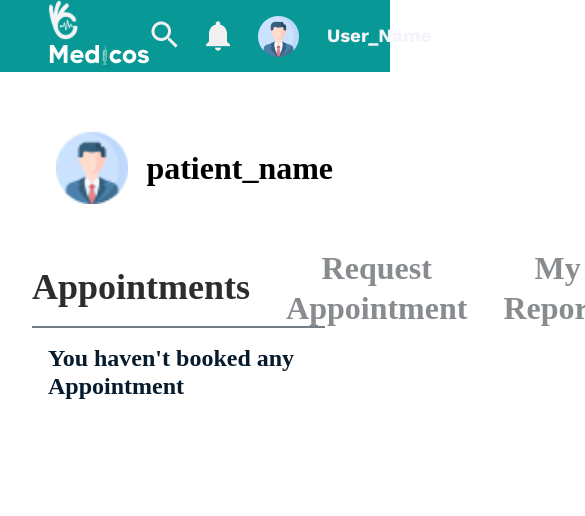
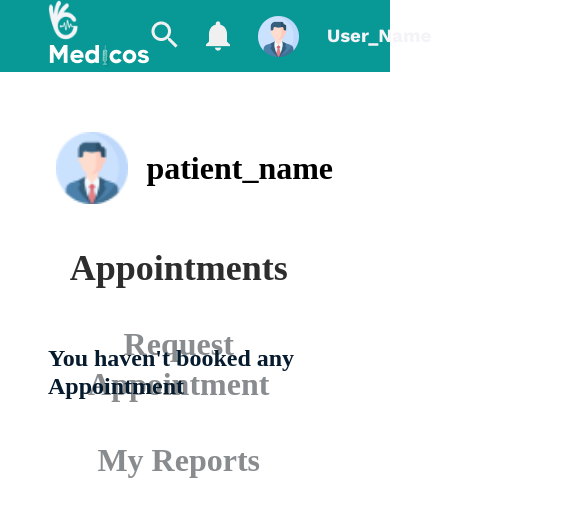
Before and after one commit to ariesiitr/Medicos, a Next.js app in the folder medicose-frontend/: page / in a window 390 px wide. Shown: the top 516 px of the page, 585 px wide, since content can reach past the window. Built offline with nearby package versions, Linux system fonts and the light colour scheme; no server answers.

Commit message:
not responsive yet

```diff
--- a/medicose-frontend/components/dashboard/Patient/Homepage.js
+++ b/medicose-frontend/components/dashboard/Patient/Homepage.js
@@ -39,15 +39,7 @@ function PatientHomepage() {
 					</div>
 				</div>
 				<div className="patientAppointment">
-					<div
-						style={{
-							width: '90%',
-							height: '5rem',
-							display: 'flex',
-							gap: '2.25rem',
-							borderBottom: '2px solid #737E87',
-						}}
-					>
+					<div className="pageIdBtn">
 						<button className="appointmentsText" onClick={(e) => setpageId(1)}>
 							Appointments
 						</button>
--- a/medicose-frontend/styles/Patient.scss
+++ b/medicose-frontend/styles/Patient.scss
@@ -86,3 +86,15 @@
 	font-style: normal;
 	font-weight: 500;
 }
+.pageIdBtn{
+	width: 90%;
+	height: 5rem;
+	display: flex;
+	gap: 2.25rem;
+	border-bottom: 2px solid #737E87;
+}
+@media screen and (max-width: 700px) {
+	.pageIdBtn{
+		flex-direction: column;
+	}
+}
```
